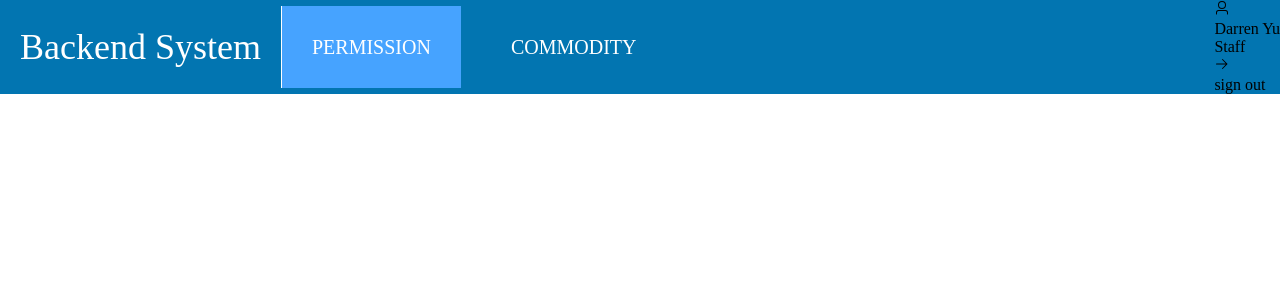
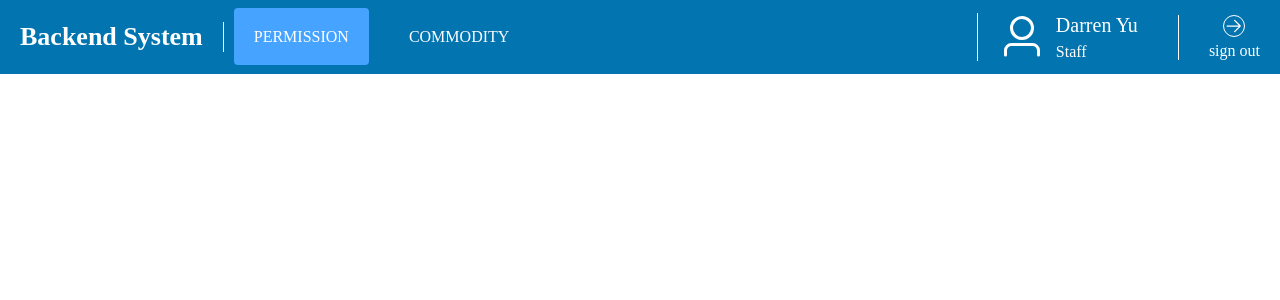
Before and after one commit to YuDarren/bs.github.io, a Vue app: page / in a window 1280 px wide. Shown: the top 300 px of the page. Built offline with nearby package versions, Linux system fonts and the light colour scheme.

Commit message:
bs title schedule 100%

```diff
--- a/src/components/Header.vue
+++ b/src/components/Header.vue
@@ -8,7 +8,7 @@ export default {
   <header>
     <div class="head">
       <div class="head_left">
-        <div class="head_tit">Backend System</div>
+        <div class="head_tit"><h2>Backend System</h2></div>
         <div class="head_btns">
           <div class="btn">
             <router-link to="/">Permission</router-link>
@@ -46,14 +46,15 @@ export default {
   display: flex;
   align-items: center;
   justify-content: space-between;
-  margin: 0;
   .head_left {
     display: flex;
     .head_tit {
-      font-size: 36px;
-      color: #fff;
-      padding: 20px;
-      border-right: 1px solid #fff;
+      h2 {
+        font-size: 26px;
+        color: #fff;
+        border-right: 1px solid #fff;
+        padding: 0px 20px;
+      }
     }
     .head_btns {
       display: flex;
@@ -62,40 +63,81 @@ export default {
 
       .btn {
         text-transform: uppercase;
-        font-size: 20px;
+        font-size: 16px;
+        padding: 0px 10px;
 
         a {
-          padding: 30px;
+          padding: 20px;
           color: #fff;
+          border-radius: 4px;
           &.router-link-exact-active {
-            padding: 30px;
+            padding: 20px;
             background: #46a3ff;
+            border-radius: 4px;
           }
         }
-      }
-      .btn + .btn {
-        margin-left: 20px;
       }
     }
   }
   .head_right {
+    display: flex;
+    align-items: center;
+    justify-content: flex-end;
+
     .head_user {
+      display: flex;
+      align-items: center;
+      padding: 10px 20px;
+
       .user_photo {
+        border-left: 1px solid #fff;
+        display: flex;
+        align-items: center;
+        font-size: 48px;
+        color: #fff;
+        padding: 0px 10px 0px 20px;
       }
       .user_info {
+        display: flex;
+        flex-direction: column;
+        align-items: flex-start;
+        color: #fff;
+        line-height: 1.5;
         .user_name {
+          font-size: 20px;
         }
         .user_jobtit {
+          font-size: 16px;
         }
       }
     }
     .head_signout {
+      padding: 0px 20px 0px 30px;
+      border-left: 1px solid #fff;
       .signout_btn {
+        display: flex;
+        flex-direction: column;
+        align-items: center;
+        cursor: pointer;
         .so_photo {
+          display: flex;
+          align-items: center;
+          justify-content: center;
+          color: #fff;
+          border: 1px solid #fff;
+          border-radius: 50%;
+          font-size: 20px;
+          font-weight: bolder;
         }
         .so_name {
+          margin-top: 5px;
+          font-size: 16px;
+          color: #fff;
         }
       }
+    }
+    .head_user + .head_signout {
+      margin-left: 20px;
     }
   }
 }
```
